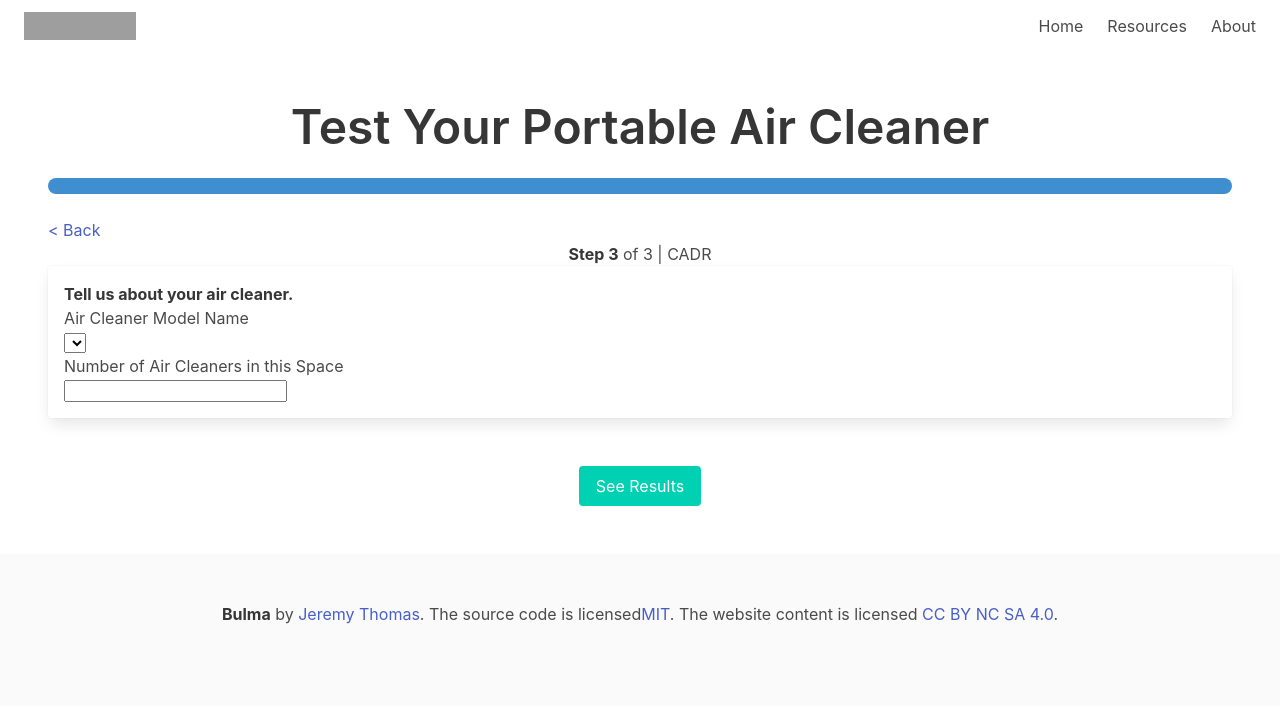
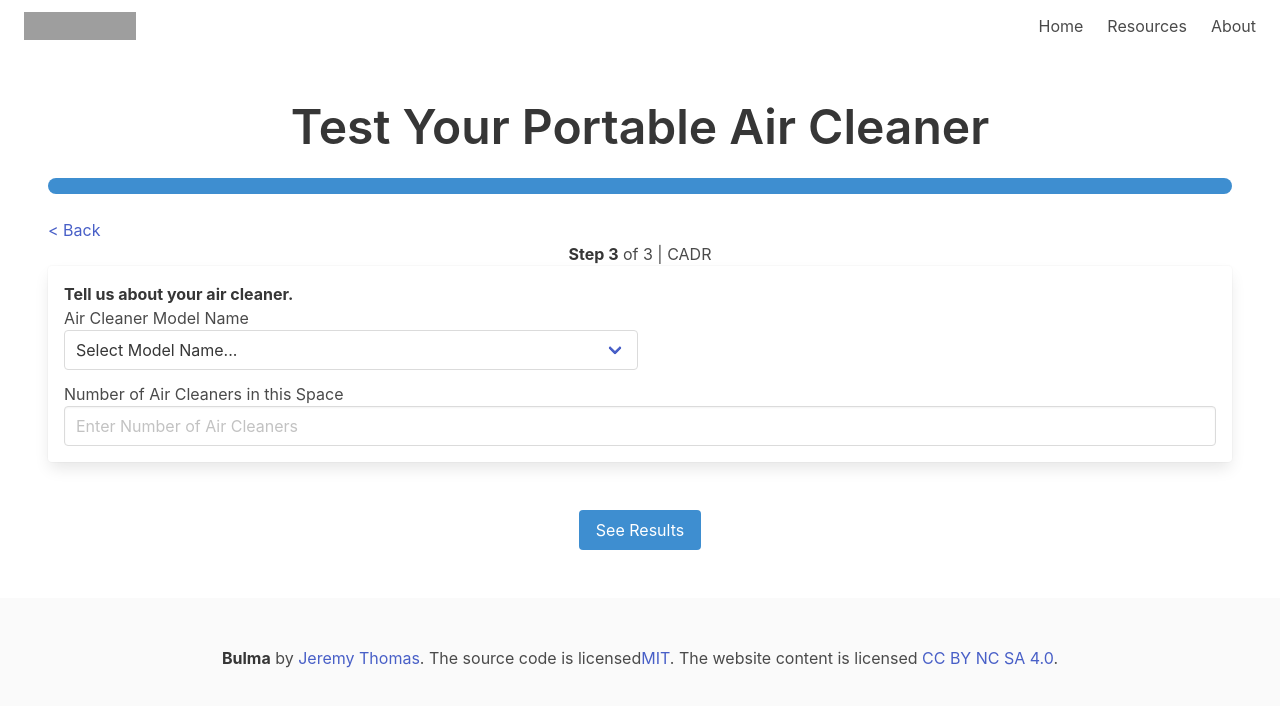
Before and after one commit to cmarq07/air-cleaner-calculator, a React (Create React App) app: page /formfour in a window 1280 px wide. Shown: the top 706 px of the page. Built offline with nearby package versions, Linux system fonts and the light colour scheme; grey boxes are pictures that could not be loaded.

Commit message:
added dummy data

```diff
--- a/package.json
+++ b/package.json
@@ -13,6 +13,7 @@
     "react-router-dom": "^6.2.1",
     "react-scripts": "5.0.0",
     "react-scroll": "^1.8.5",
+    "reactstrap": "^9.0.1",
     "web-vitals": "^2.1.4"
   },
   "scripts": {
--- a/src/components/FormFour.js
+++ b/src/components/FormFour.js
@@ -1,7 +1,25 @@
 import '../App.css';
 import { Link } from 'react-router-dom';
+import React, { useState } from "react";
+import { Col, Form, FormGroup, Label, Input } from 'reactstrap';
+import data from '../air_cleaner_list.csv';
+
 
 export function FormFour() {
+
+
+    function createSelectItems(airCleaners) {
+        let items = [];
+        items.push(<option></option>);
+        for (let i = 0; i <= airCleaners.length - 2; i++) {
+            let cadr = airCleaners[i].cadr;
+            let name = airCleaners[i].name;
+            items.push(<option value={cadr}>{name}</option>);
+        }
+        items.push(<option value={0}>I'm not sure</option>);
+        return items;
+    }
+
     return (
         <div className="p-6">
            <div>
@@ -15,23 +33,40 @@ export function FormFour() {
 
            <div className="card p-4">
                <p><strong>Tell us about your air cleaner.</strong></p>
-               <p>Air Cleaner Model Name</p>
-
-               <select className="user-input" id="air-cleaner-selection" data-tip data-for="cadr-model-tooltip" onChange={(e) => {
-
-                    }}>
-                </select>
-
-               <p>Number of Air Cleaners in this Space</p>
-               <span>
-                    <input className="mr-2" type="number" id="numAirCleanerInput" />
-                    <span className="variableInput"></span>
-
-                </span>
+            <div class="field">
+                <p>Air Cleaner Model Name</p>
+                <div class="control">
+                    <div class="select">
+                    <select>
+                        <option value="DEFAULT">Select Model Name...</option>
+                        <option>Levoit Vital 100 True HEPA Air Purifier	</option>
+                        <option>Whirlpool® WPT80 Whispure™ Large Tower Air Purifier	</option>
+                        <option>Oransi OV200 Air Purifier	</option>
+                        <option>Coway Airmega 150	</option>
+                        <option>BioGS 2.0 Ultra Quiet Air Purifier SPA- 550A	</option>
+                        <option>Honeywell True HEPA Large Room Air Purifier With Allergen Remover	</option>
+                        <option>MinusA2 Ultra Quiet Air Purifier SPA-780	</option>
+                        <option>MinusA2 Ultra Quiet Air Purifier SPA- 700	</option>
+                        <option>Coway Airmega AP-1512HH	</option>
+                        <option>LV-H134 Tower Pro True HEPA Air Purifier	</option>
+                    </select>
+                    </div>
+                </div>
             </div>
 
+            <div class="field">
+                <p>Number of Air Cleaners in this Space</p>
+                <div class="control">
+                    <input class="input" type="number" placeholder="Enter Number of Air Cleaners"></input>
+                </div>
+            </div>
+            </div>
+
+
+
+
             <div class="buttons is-centered">
-                <button class="button is-primary mt-6 has-text-centered">See Results</button>
+                <button class="button is-info mt-6 has-text-centered">See Results</button>
             </div>
         </div>
     )
```
Also changed, not shown: 1 other file (tests, documents, lock files or other folders).
